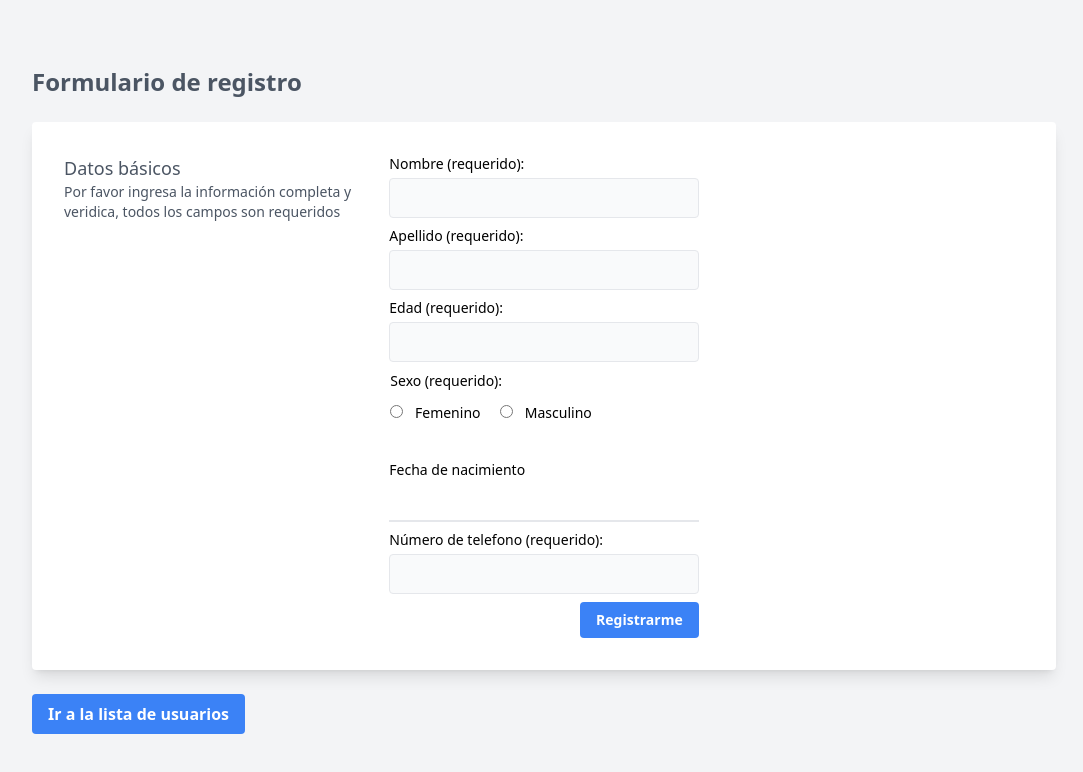
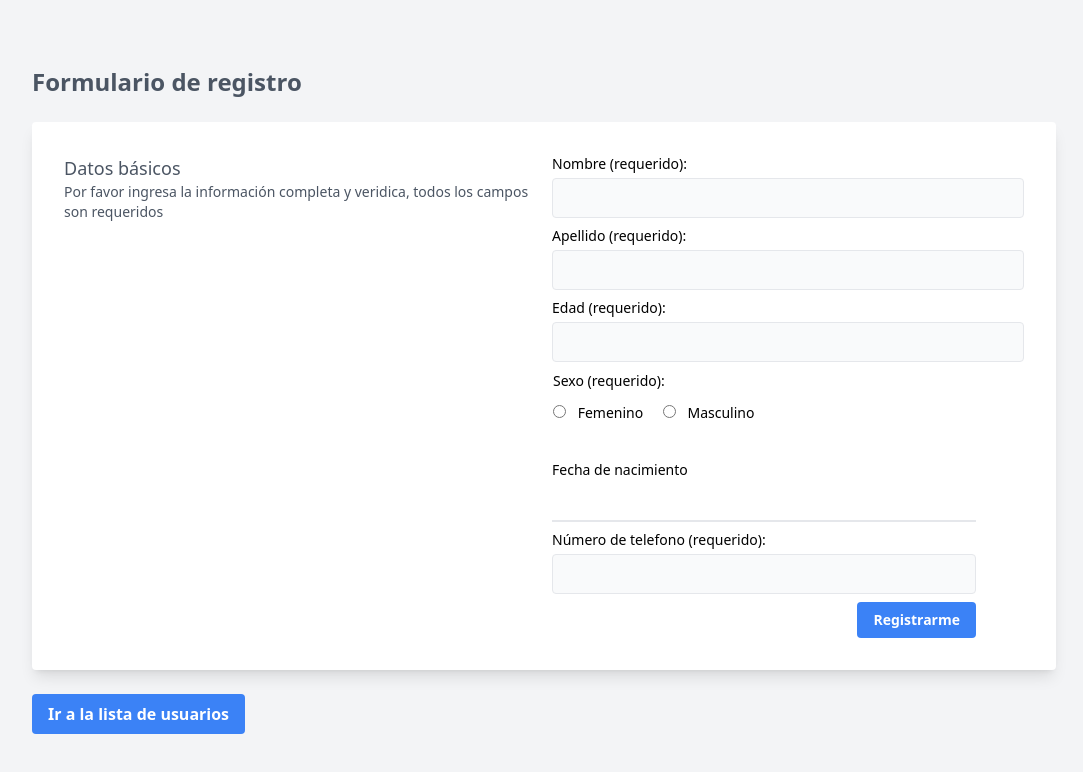
Before and after one commit to Jinara/pegasi-frontend, an Angular app: page / in a window 1280 px wide. Shown: the top 772 px of the page, without its empty margins (96-1179 px from the left). Built offline with nearby package versions, Linux system fonts and the light colour scheme.

Commit message:
improve validationsç

```diff
--- a/src/app/components/users/user-form/user-form.component.html
+++ b/src/app/components/users/user-form/user-form.component.html
@@ -50,11 +50,6 @@
         </label>
       </div>
 
-      <div *ngIf="errors">
-        <p *ngFor="let error of errors">
-          {{ error }}
-        </p>
-      </div>
 
       <div class="">
         <button type="submit" class="">Enviar</button>
@@ -74,7 +69,7 @@
       </h1>
 
       <div class="bg-white rounded shadow-lg p-4 px-4 md:p-8 mb-6">
-        <div class="grid gap-4 gap-y-2 text-sm grid-cols-1 lg:grid-cols-3">
+        <div class="grid gap-4 gap-y-2 text-sm grid-cols-1 lg:grid-cols-2">
           <div class="text-gray-600">
             <h2 class="font-medium text-lg">Datos básicos</h2>
             <p>
@@ -93,7 +88,7 @@
               <div
                 class="grid gap-4 gap-y-2 text-sm grid-cols-1 md:grid-cols-5"
               >
-                <div class="md:col-span-5">
+                <div class="md:col-span-8">
                   <label for="full_name">Nombre (requerido):</label>
                   <input
                     type="text"
@@ -111,7 +106,7 @@
                   </span>
                 </div>
 
-                <div class="md:col-span-5">
+                <div class="md:col-span-8">
                   <label for="lastName">Apellido (requerido):</label>
                   <input
                     type="text"
@@ -129,7 +124,7 @@
                   </span>
                 </div>
 
-                <div class="md:col-span-5">
+                <div class="md:col-span-8">
                   <label for="age">Edad (requerido):</label>
                   <input
                     type="number"
@@ -147,7 +142,7 @@
                   </span>
                 </div>
 
-                <div class="md:col-span-5">
+                <div class="md:col-span-8">
                   <fieldset class="relative z-0 w-full p-px mb-5">
                     <label for="sex">Sexo (requerido):</label>
                     <div class="block pt-3 pb-2 space-x-4">
@@ -238,6 +233,12 @@
                   </span>
                 </div>
 
+                <div *ngIf="errors">
+                  <p *ngFor="let error of errors">
+                    {{ error }}
+                  </p>
+                </div>
+
                 <div class="md:col-span-5 text-right">
                   <div class="inline-flex items-end">
                     <button
--- a/src/app/components/users/user-form/user-form.component.ts
+++ b/src/app/components/users/user-form/user-form.component.ts
@@ -14,7 +14,7 @@ export class UserFormComponent {
   form: FormGroup;
   errorMessage: any;
   user: UserModel;
-  errors: any[] = []
+  errors: any[] = [];
 
   constructor(
     private userService: UserService,
@@ -22,13 +22,12 @@ export class UserFormComponent {
     private avRoute: ActivatedRoute,
     private router: Router
   ) {
-
     this.form = this.formBuilder.group({
-      firstName: ['', [Validators.required]],
-      lastName: ['', [Validators.required]],
-      age: ['', [Validators.required]],
+      firstName: ['', [Validators.required, Validators.min(2)]],
+      lastName: ['', [Validators.required, Validators.min(2)]],
+      age: ['', [Validators.required, , Validators.min(5)]],
       sex: ['', [Validators.required]],
-      pregnancy: ['', [Validators.required]],
+      pregnancy: [false, []],
       birthdate: ['', [Validators.required]],
       phoneNumber: ['', [Validators.required]],
     });
@@ -37,8 +36,11 @@ export class UserFormComponent {
   ngOnInit() {}
 
   save() {
+      console.log(this.form)
+      console.log(this.sex?.value)
+      console.log(this.pregnancy?.value)
+      console.log(this.birthdate?.value)
     if (!this.form.valid) {
-      console.log(this.form)
       return;
     }
 
@@ -49,16 +51,20 @@ export class UserFormComponent {
     userModel.firstName = this.firstName?.value;
     userModel.lastName = this.lastName?.value;
     userModel.age = this.age?.value;
+    userModel.sex = this.sex?.value;
+    userModel.birthdate = this.birthdate?.value;
+    userModel.phoneNumber = this.phoneNumber?.value;
+    if(this.sex?.value == 'female')
+      userModel.pregnancy = this.pregnancy?.value;
 
     this.userService.insert(userModel).subscribe(
       (data) => {
-        this.router.navigate(['/', data]);
+        console.log('amm cargo?')
+        this.router.navigate(['/dashboard', data]);
       },
       (err: HttpErrorResponse) => {
-        if(err.error)
-        console.log('holiiiiiii',err.error, err.error.error);
-          this.errors = [err.error.error]
-        //this.loading = false;
+        if (err.error) console.log('holiiiiiii', err.error, err.error.error);
+        this.errors = [err.error.error];
       }
     );
   }
```
